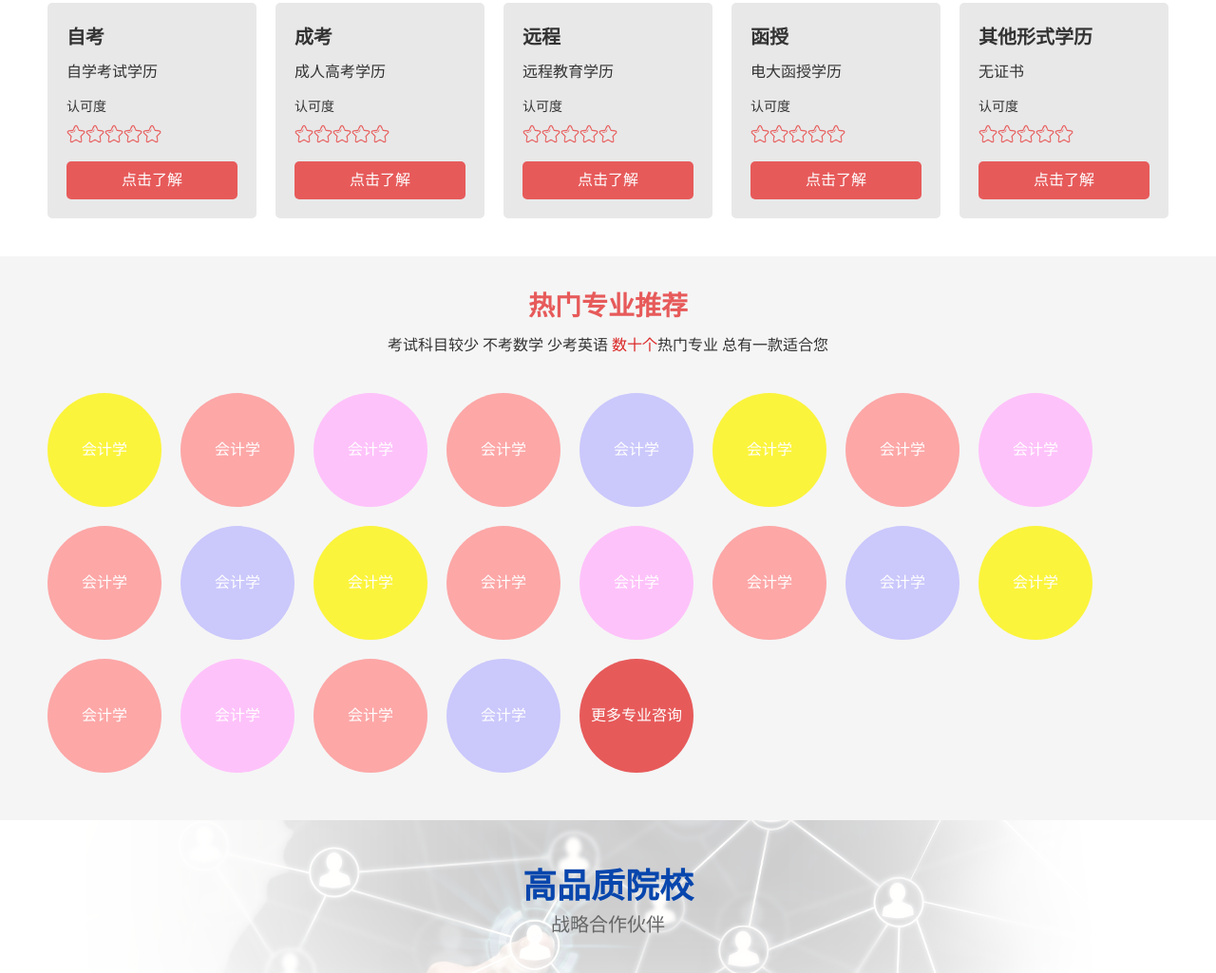
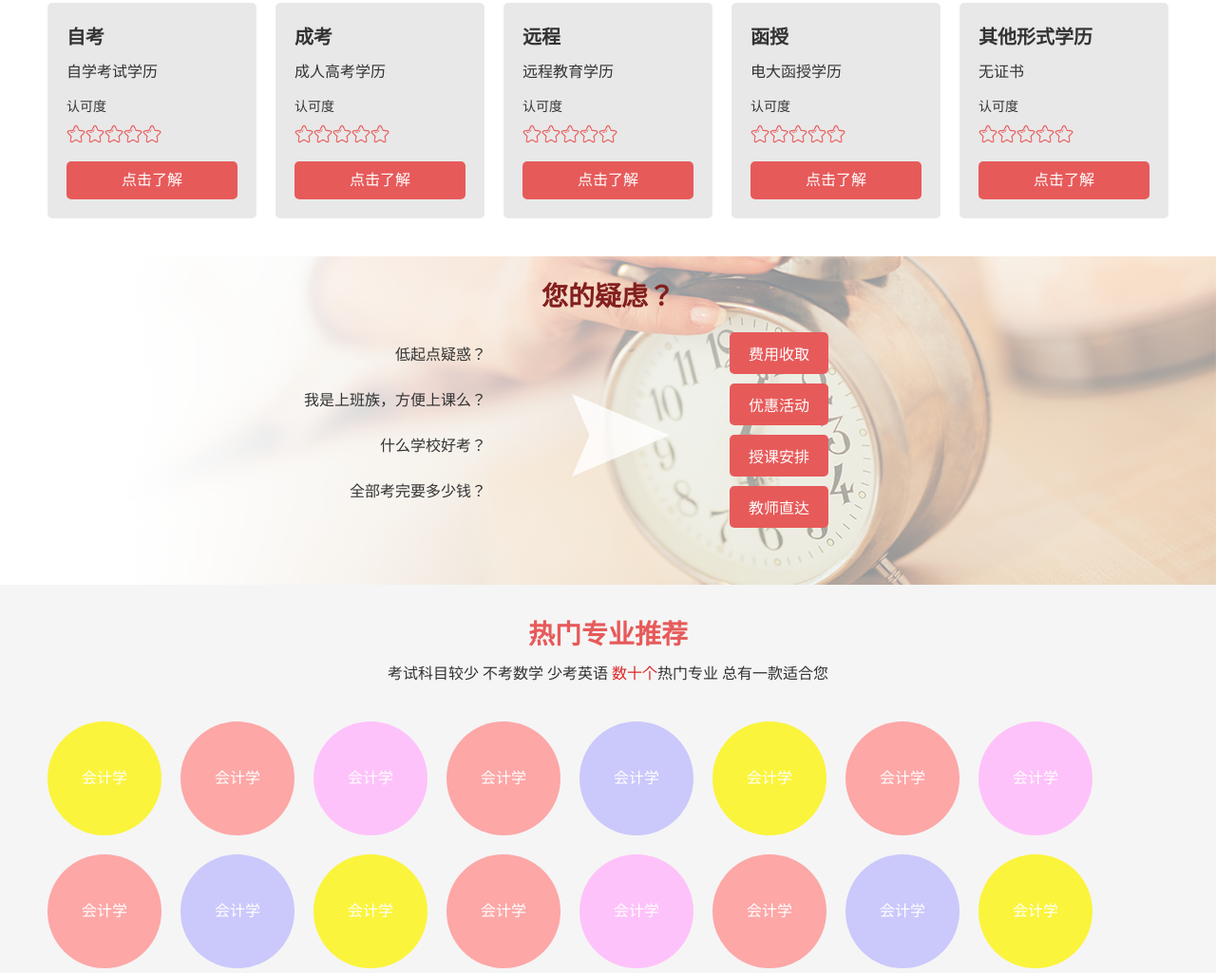
Before and after one commit to linshaoneng/educate_static_html, a website: page htmls/school_index.html in a window 1280 px wide. Shown: the part 671-1696 px from the top of the page at 95% size. Drawn offline with Linux system fonts and the light colour scheme.

Commit message:
OK。。。

```diff
--- a/css/school_index.css
+++ b/css/school_index.css
@@ -166,7 +166,7 @@
     background:#f5f5f5;
 }
 .hot-professions{
-    margin: 40px auto 0;
+    margin: 0 auto 0;
     background:#f5f5f5;
     width:1180px;
     padding:30px;
@@ -550,3 +550,34 @@
     height:100px;
     background:#161616;
 }
+.question{
+    background:url("../images/question.png") right center no-repeat;
+    margin-top:40px;
+    padding-bottom:50px;
+}
+.question h1{
+    padding:20px;
+    text-align:center;
+    font-size:28px;
+    color:#831f1e;
+}
+.question .questions{
+    width:40%;
+    text-align:right;
+    line-height:3;
+}
+.question .fr{
+    width:40%;
+    background:url("../images/arrow.png") left center no-repeat;
+    padding-left:13%;
+}
+.question .fr a{
+    display:inline-block;
+    background:#e75a5a;
+    color:#fff;
+    margin-bottom:10px;
+    -webkit-border-radius:5px;
+    -moz-border-radius:5px;
+    border-radius: 5px;
+    padding:10px 20px;
+}
--- a/htmls/school_index.html
+++ b/htmls/school_index.html
@@ -27,32 +27,6 @@
 <div class="banner">
     <img src="../images/banner.jpg" alt="">
 </div>
-<!--<div class="fqa clearfix">-->
-    <!--<div class="fqa-left fl">-->
-        <!--<h3>您的常见问题？</h3>-->
-        <!--<div class="questions clearfix">-->
-            <!--<span>学费多少？</span>-->
-            <!--<span>最快多久拿证？</span>-->
-            <!--<span>通过率如何？</span>-->
-            <!--<span>热门高薪专业？</span>-->
-            <!--<span>热门高薪专业？</span>-->
-            <!--<span>热门高薪专业？</span>-->
-            <!--<span>热门高薪专业？</span>-->
-        <!--</div>-->
-    <!--</div>-->
-    <!--<div class="fqa-right fr">-->
-        <!--<h3>考生须知</h3>-->
-        <!--<div class="questions clearfix">-->
-            <!--<span>学费多少？</span>-->
-            <!--<span>最快多久拿证？</span>-->
-            <!--<span>通过率如何？</span>-->
-            <!--<span>通过率如何？</span>-->
-            <!--<span>通过率如何？</span>-->
-            <!--<span>热门高薪专业热门高薪专业？</span>-->
-            <!--<span>热门高薪专业热门高薪专业热门高薪专业热门高薪专业？</span>-->
-        <!--</div>-->
-    <!--</div>-->
-<!--</div>-->
 <div class="choose-box">
     <h1><span>您可以<em>选择</em>的学历</span></h1>
     <ul class="choose-lists clearfix">
@@ -102,6 +76,23 @@
             <a href="#">点击了解</a>
         </li>
     </ul>
+</div>
+<div class="question">
+    <h1>您的疑虑？</h1>
+    <div class="content clearfix">
+        <div class="fl questions">
+            <p>低起点疑惑？</p>
+            <p>我是上班族，方便上课么？</p>
+            <p>什么学校好考？</p>
+            <p>全部考完要多少钱？</p>
+        </div>
+        <div class="fr">
+            <a href="">费用收取</a> <br />
+            <a href="">优惠活动</a> <br />
+            <a href="">授课安排</a> <br />
+            <a href="">教师直达</a>
+        </div>
+    </div>
 </div>
 <div class="hot-professions-box">
     <div class="hot-professions">
```
Also changed, not shown: images/arrow.png (added), images/question.png (added).
